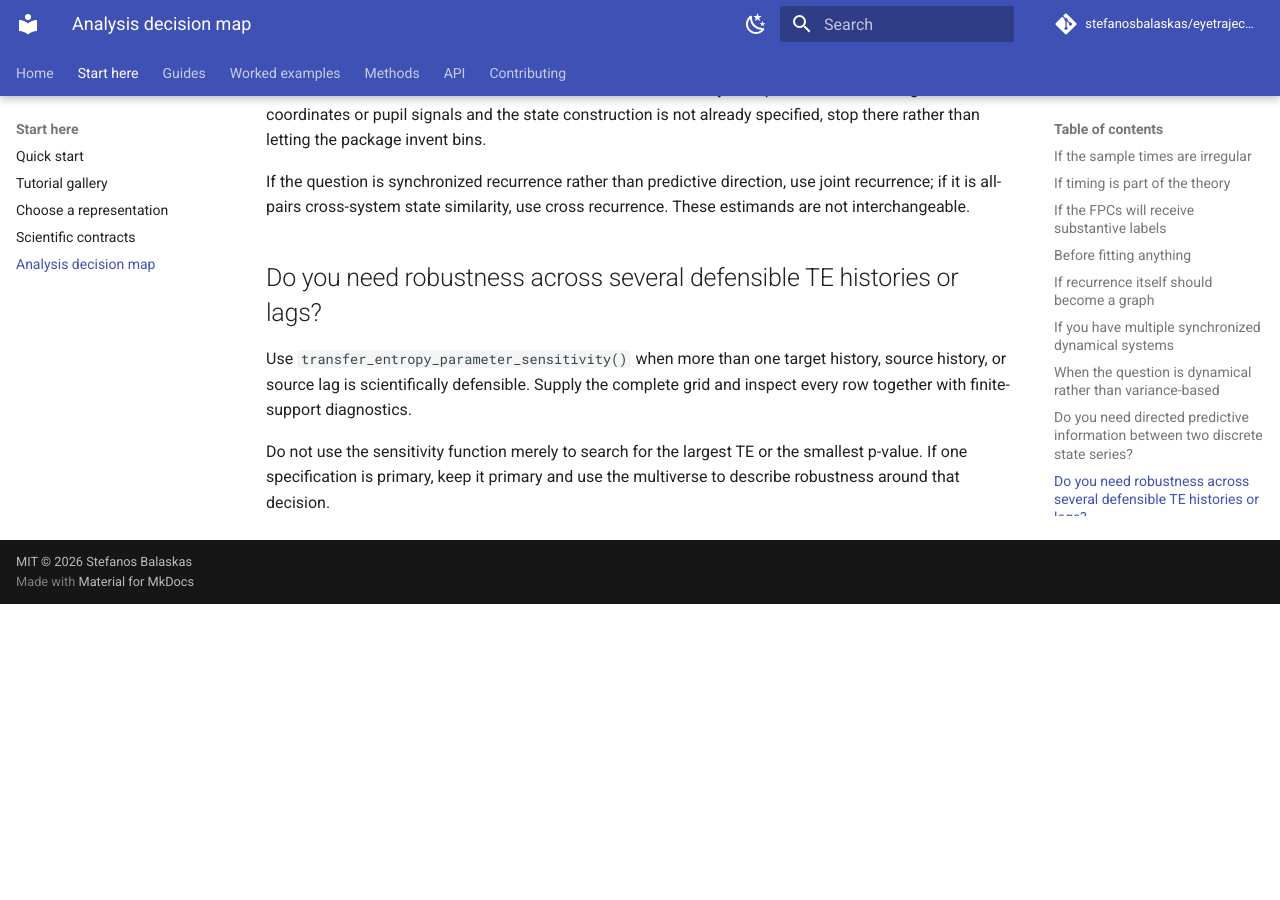
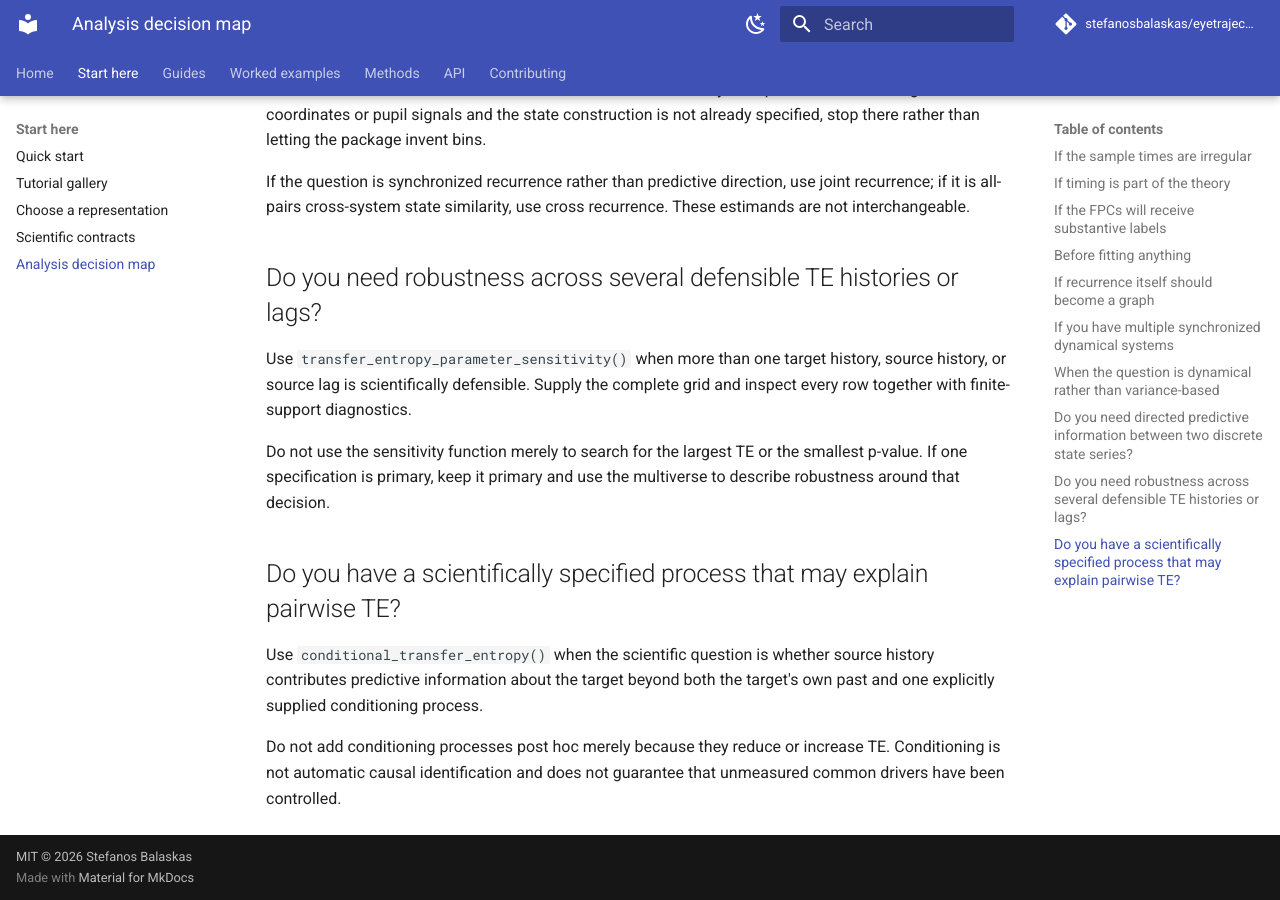
Before and after one commit to stefanosbalaskas/eyetrajectoriespy, an MkDocs documentation site: the page built from docs/concepts/decision-map.md, in a window 1280 px wide and 900 px high, scrolled down 4776 px. Built offline with MkDocs 1.6.1 and Material for MkDocs 9.7.7, drawn with Linux system fonts in a browser that asks for light colours; comment, search, counter and statistics services are not loaded; before the commit the page ends 5380 px from its top, so only the background shows below that.

Commit message:
Add conditional transfer entropy decision path

```diff
--- a/docs/concepts/decision-map.md
+++ b/docs/concepts/decision-map.md
@@ -129,3 +129,13 @@ complete grid and inspect every row together with finite-support diagnostics.
 Do not use the sensitivity function merely to search for the largest TE or the
 smallest p-value. If one specification is primary, keep it primary and use the
 multiverse to describe robustness around that decision.
+
+## Do you have a scientifically specified process that may explain pairwise TE?
+
+Use `conditional_transfer_entropy()` when the scientific question is whether
+source history contributes predictive information about the target beyond both
+the target's own past and one explicitly supplied conditioning process.
+
+Do not add conditioning processes post hoc merely because they reduce or
+increase TE. Conditioning is not automatic causal identification and does not
+guarantee that unmeasured common drivers have been controlled.
```
